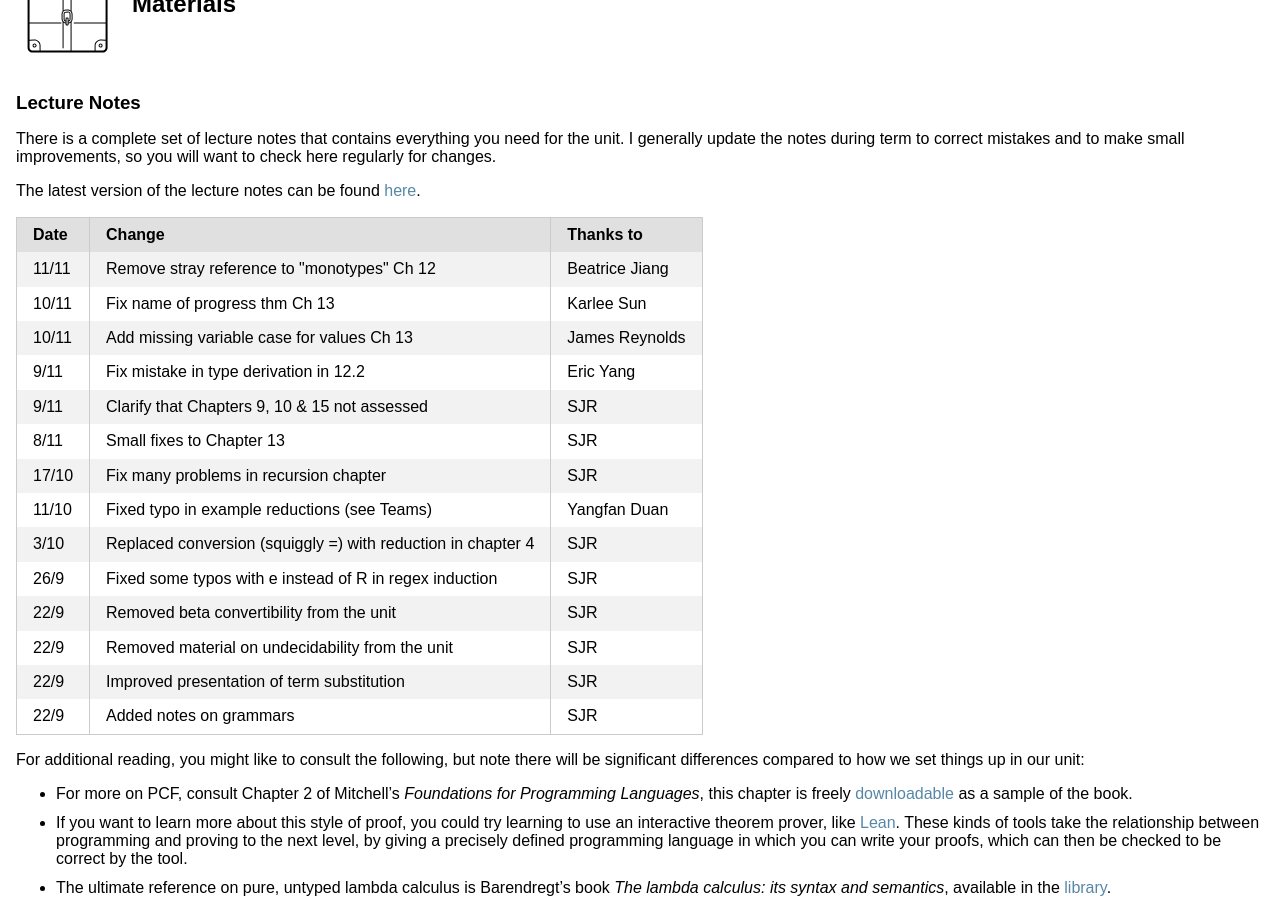
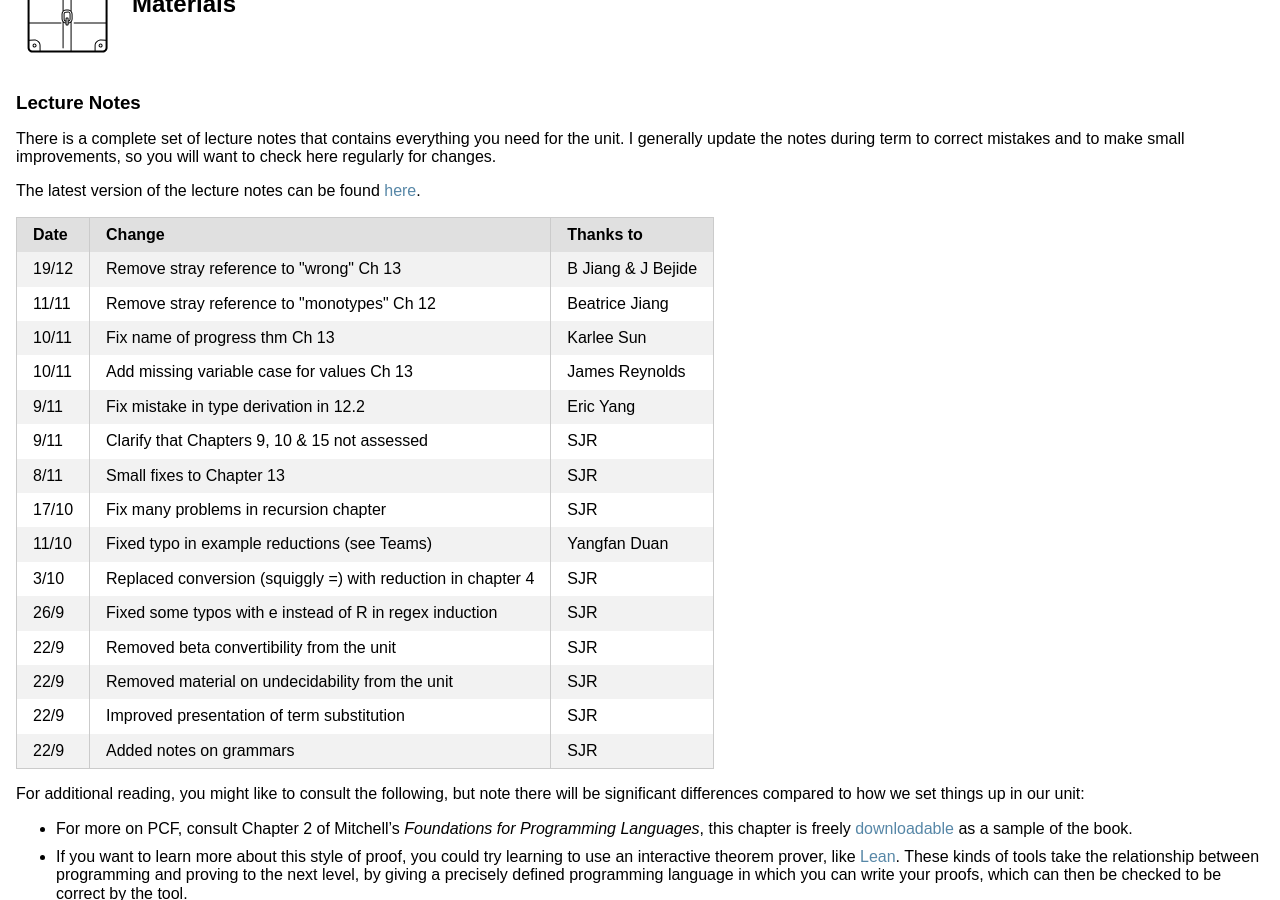
Before and after one commit to uob-coms30040/uob-coms30040.github.io, a Jekyll site: the page built from welcome.md, in a window 1280 px wide and 900 px high, scrolled down 679 px. Built offline with Jekyll 4.4.1, drawn with Linux system fonts in a browser that asks for light colours; nearby versions of some CDN libraries.

Commit message:
changelog

```diff
--- a/welcome.md
+++ b/welcome.md
@@ -43,6 +43,7 @@ Outside of lectures and classes, if you have any questions about the material, t
   </tr>
   </thead>
   <tbody>
+    <tr><td>19/12</td><td>Remove stray reference to "wrong" Ch 13</td><td>B Jiang & J Bejide</td></tr>
     <tr><td>11/11</td><td>Remove stray reference to "monotypes" Ch 12</td><td>Beatrice Jiang</td></tr>
     <tr><td>10/11</td><td>Fix name of progress thm Ch 13</td><td>Karlee Sun</td></tr>
     <tr><td>10/11</td><td>Add missing variable case for values Ch 13</td><td>James Reynolds</td></tr>
```
